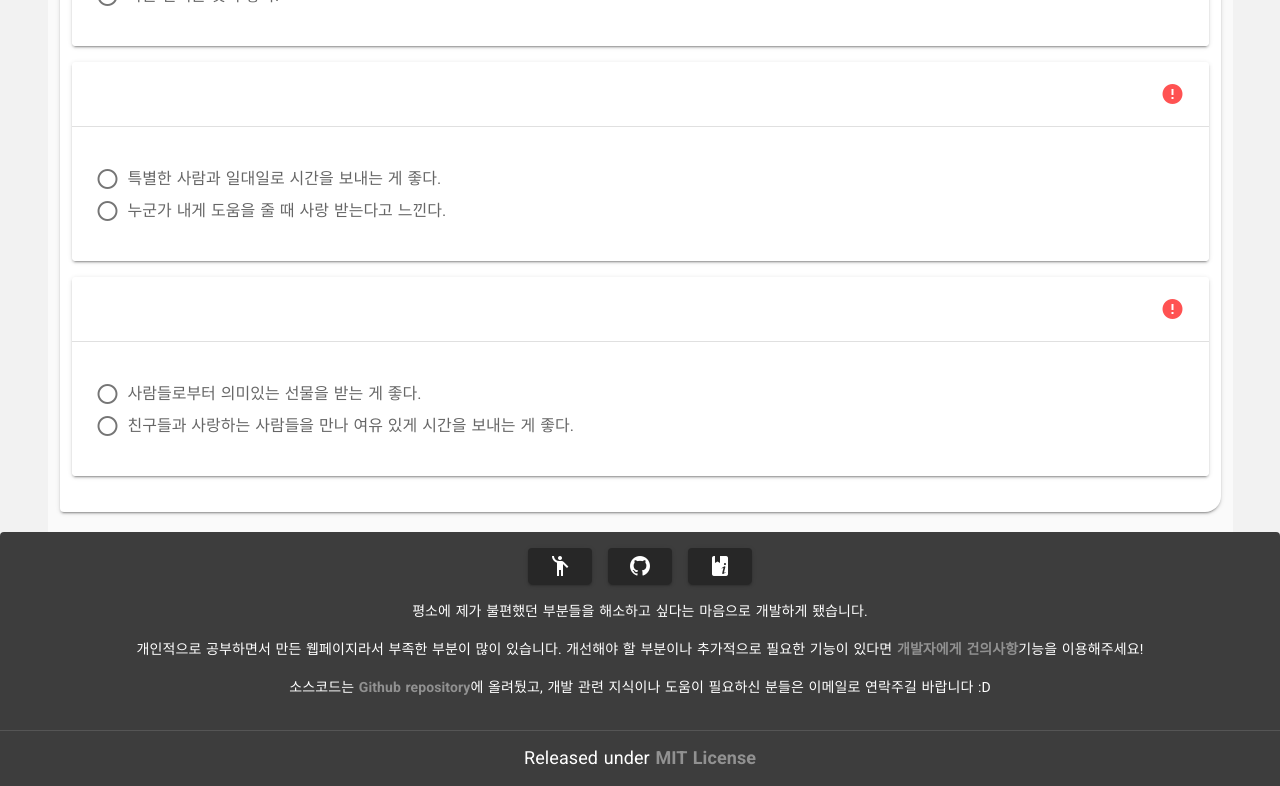
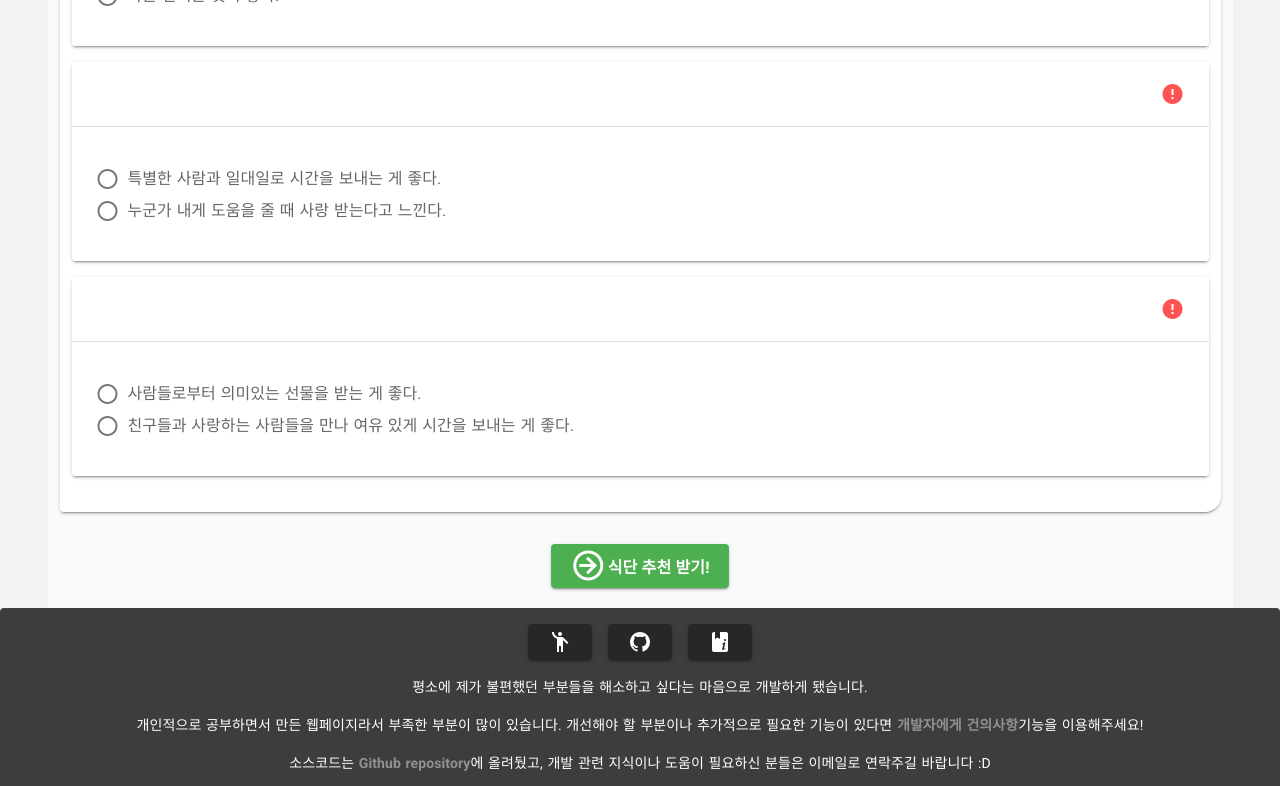
Before and after one commit to peterhyun1234/My_nutrition_mate, a Nuxt app in the folder front_end/: page /recomendation/weeks in a window 1280 px wide. Shown: the part 898-1684 px from the top of the page. Built offline with nearby package versions, Linux system fonts and the light colour scheme.

Commit message:
Q about personal info

```diff
--- a/front_end/pages/recomendation/weeks.vue
+++ b/front_end/pages/recomendation/weeks.vue
@@ -129,9 +129,11 @@
         </v-col>
       </v-row>
       <v-row>
-        <v-col>
+        <v-col
+          class="mb-5"
+          style="text-align: center;">
           <v-card
-            class="mt-5 mb-5 pa-3"
+            class="mt-5 mb-8 pa-3"
             shaped>
             <v-expansion-panels
               class="mb-6"
@@ -176,6 +178,14 @@
               </v-expansion-panel>
             </v-expansion-panels>
           </v-card>
+          <v-btn
+            class="subtitle-1 font-weight-bold white--text"
+            color="green"
+            @click="showResult"
+            large >
+            <v-icon large>mdi-arrow-right-circle-outline</v-icon>
+            식단 추천 받기!
+          </v-btn>
         </v-col>
       </v-row>
     </v-container>
@@ -337,6 +347,7 @@
         //localStorage.setItem("result", JSON.stringify(this.result));
         // 참고: https://stackoverflow.com/questions/35664550/vue-js-redirection-to-another-page
         //this.$router.push('./test/result');
+        console.log("carculateResult");
       },
     },
   }
```
